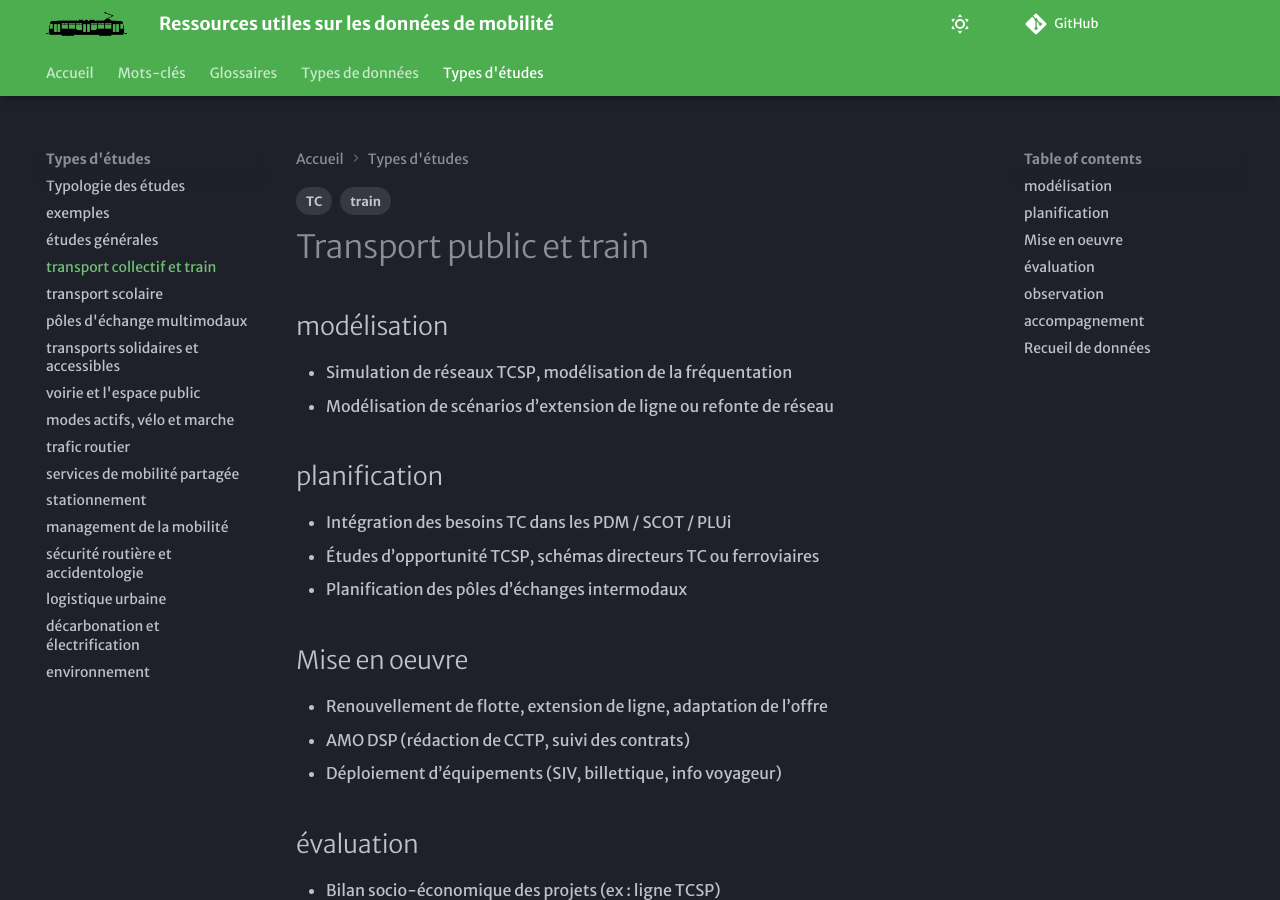
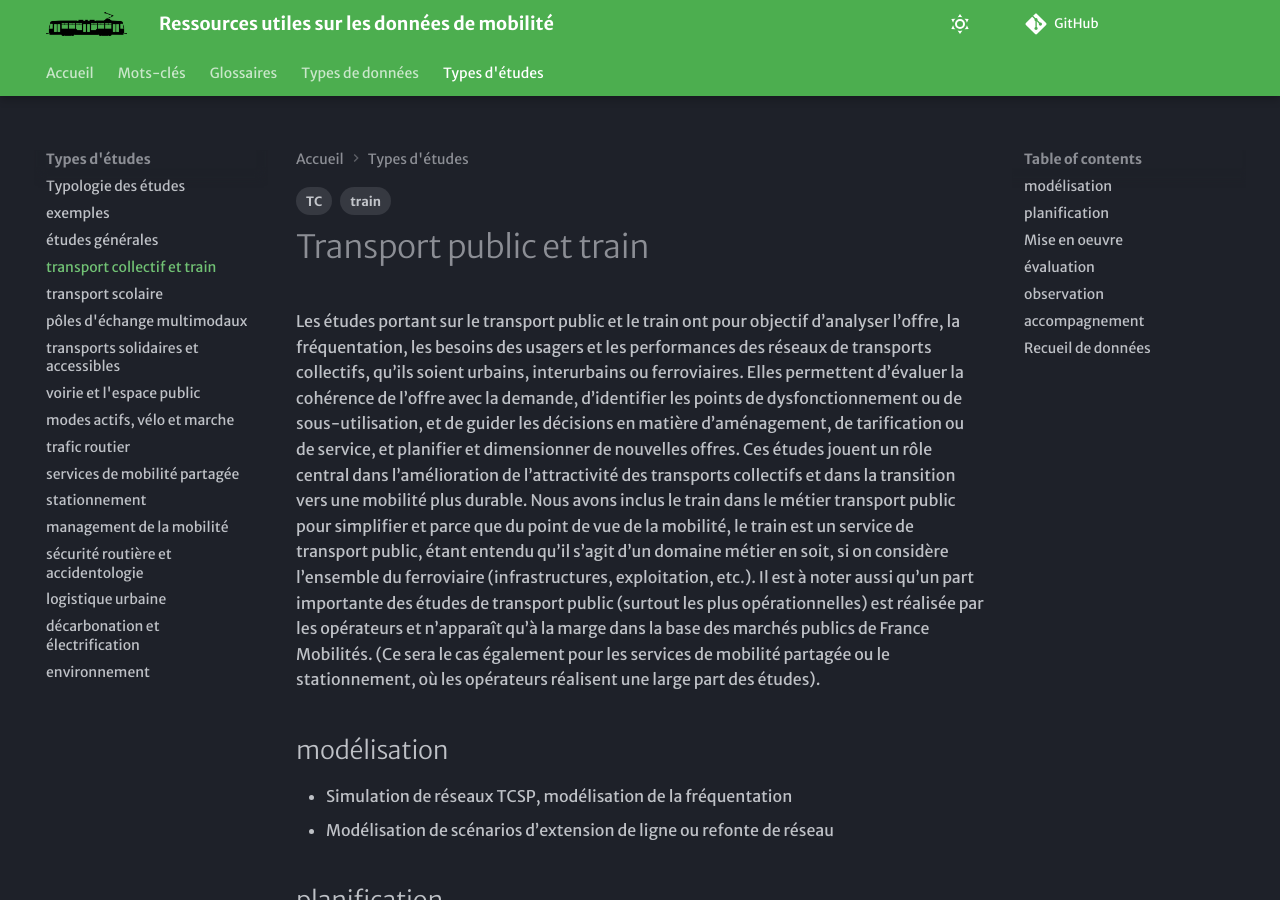
Before and after one commit to xdurang/mobscidat, an MkDocs documentation site: the page built from docs/type_etudes/TE_TC.md, in a window 1280 px wide and 900 px high. Built offline with MkDocs 1.6.1 and Material for MkDocs 9.7.7, drawn with Linux system fonts in a browser that asks for light colours; some web fonts are replaced; comment, search, counter and statistics services are not loaded.

Commit message:
Update TE_TC.md

```diff
--- a/docs/type_etudes/TE_TC.md
+++ b/docs/type_etudes/TE_TC.md
@@ -5,6 +5,9 @@ tags:
 - train
 ---
 # Transport public et train
+Les études portant sur le transport public et le train ont pour objectif d’analyser l’offre, la fréquentation, les besoins des usagers et les performances des réseaux de transports collectifs, qu’ils soient urbains, interurbains ou ferroviaires. Elles permettent d’évaluer la cohérence de l’offre avec la demande, d’identifier les points de dysfonctionnement ou de sous-utilisation, et de guider les décisions en matière d’aménagement, de tarification ou de service, et planifier et dimensionner de nouvelles offres. Ces études jouent un rôle central dans l’amélioration de l’attractivité des transports collectifs et dans la transition vers une mobilité plus durable.
+Nous avons inclus le train dans le métier transport public pour simplifier et parce que du point de vue de la mobilité, le train est un service de transport public, étant entendu qu’il s’agit d’un domaine métier en soit, si on considère l’ensemble du ferroviaire (infrastructures, exploitation, etc.).
+Il est à noter aussi qu’un part importante des études de transport public (surtout les plus opérationnelles) est réalisée par les opérateurs et n’apparaît qu’à la marge dans la base des marchés publics de France Mobilités. (Ce sera le cas également pour les services de mobilité partagée ou le stationnement, où les opérateurs réalisent une large part des études).
 
 ## modélisation
 - Simulation de réseaux TCSP, modélisation de la fréquentation
```
